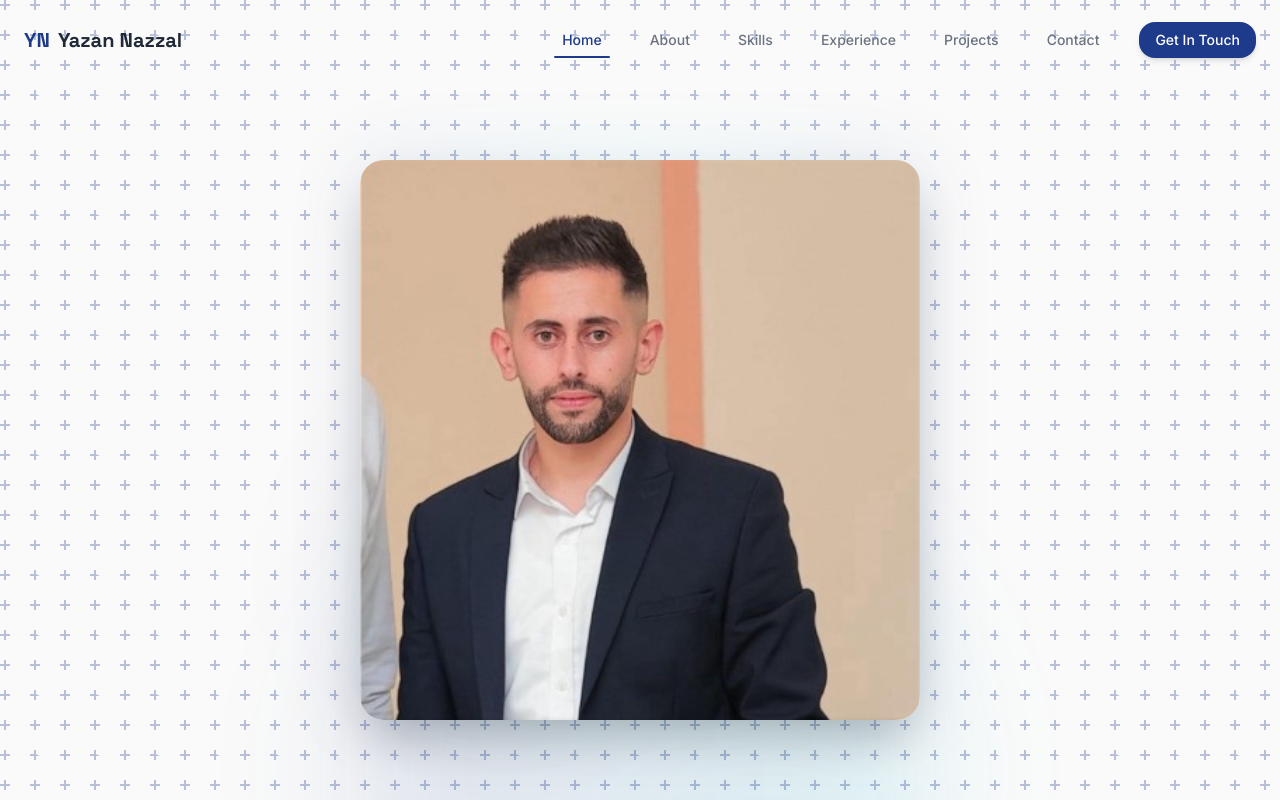
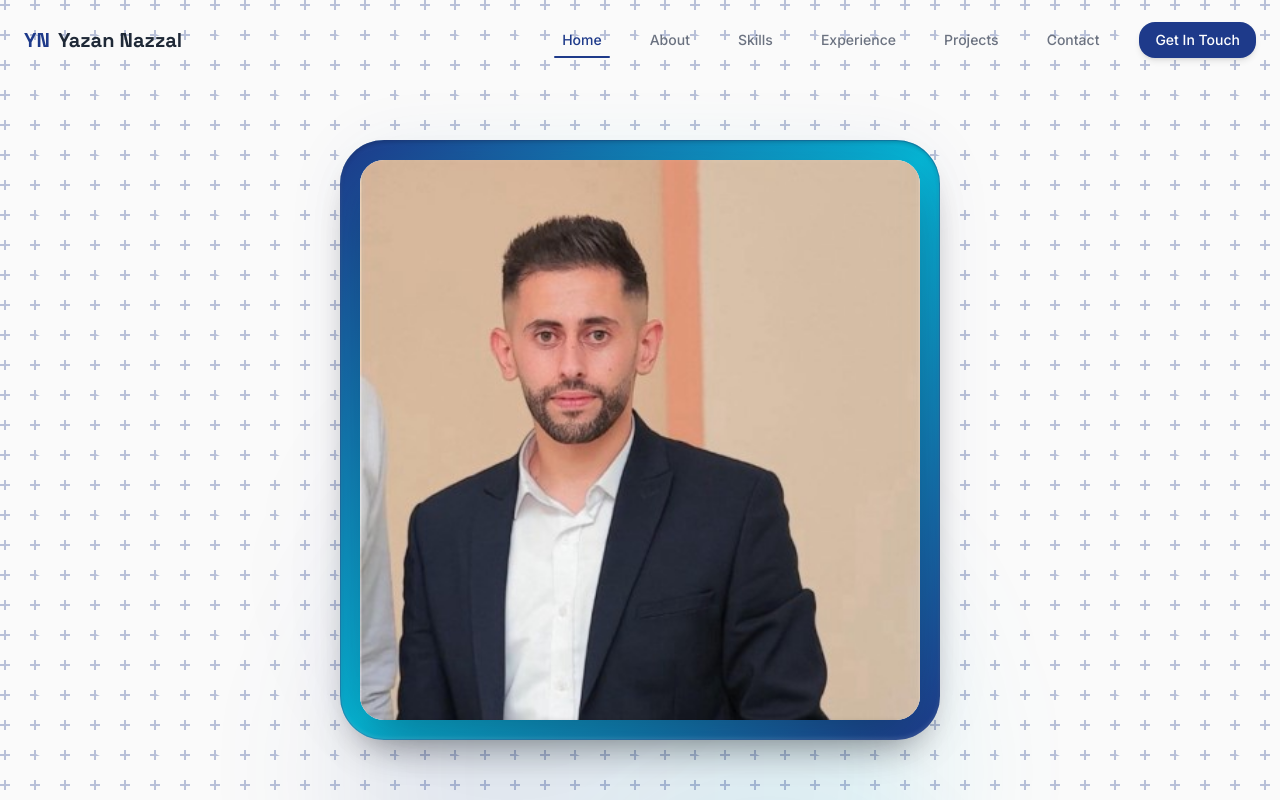
Before and after one commit to yazan77nazzl/portfoliowebsite, a React (Vite) app: page / in a window 1280 px wide. Shown: the top 800 px of the page. Built offline with nearby package versions, Linux system fonts and the light colour scheme.

Commit message:
Add premium physical photo frame with depth, bevel, and subtle light sweep

```diff
--- a/src/components/sections/HeroContent.tsx
+++ b/src/components/sections/HeroContent.tsx
@@ -169,41 +169,51 @@ function FloatingCard({
 }
 
 function ProfilePhoto() {
+  const frameThickness = 20; // px
+  const frameStyle: React.CSSProperties = {
+    inset: `-${frameThickness}px`,
+    borderRadius: `calc(1.5rem + ${frameThickness}px)`,
+  };
+
   return (
     <div className="relative flex justify-center">
-      {/* Frame wrapper matching portrait size */}
+      {/* Frame wrapper – same size as portrait container */}
       <div className="relative aspect-square w-full max-w-[420px] sm:max-w-[480px] lg:max-w-[560px]">
-        {/* Ambient soft glow around the frame */}
+        {/* Premium physical frame drawn behind the image */}
         <div
-          className="absolute inset-0 rounded-[inherit] bg-gradient-to-r from-primary via-accent to-primary opacity-10 blur-2xl -inset-2"
-          aria-hidden="true"
-        />
-
-        {/* Base thin border */}
-        <div className="absolute inset-0 rounded-2xl border border-border/40" aria-hidden="true" />
-
-        {/* Inner highlight for depth */}
-        <div
-          className="absolute inset-0 rounded-2xl pointer-events-none"
+          className="absolute pointer-events-none -z-10"
           style={{
-            boxShadow:
-              'inset 0 0 0 1px rgb(var(--color-primary-rgb) / 0.1), inset 0 -4px 8px -4px rgb(0 0 0 / 0.06), inset 0 4px 8px -4px rgb(255 255 255 / 0.03)',
+            ...frameStyle,
+            background: 'linear-gradient(135deg, #1e3a8a 0%, #06b6d4 50%, #1e3a8a 100%)',
+            boxShadow: `
+              0 ${frameThickness}px ${frameThickness * 2}px -${frameThickness}px rgba(0,0,0,0.4),
+              inset 0 -2px 4px rgba(255,255,255,0.15),
+              inset 0 2px 4px rgba(0,0,0,0.2),
+              inset 0 0 0 1px rgba(30,58,138,0.3)
+            `,
           }}
           aria-hidden="true"
         />
 
-        {/* Animated light sweep along the border */}
+        {/* Subtle animated light reflection on the frame surface */}
         <div
-          className="absolute inset-0 rounded-2xl overflow-hidden pointer-events-none animate-frame-sweep"
+          className="absolute pointer-events-none -z-10 animate-frame-sweep"
           style={{
-            // mask to reveal only the border ring (donut)
+            ...frameStyle,
+            // mask to keep only the frame ring
             mask: 'linear-gradient(black, black) content-box, linear-gradient(black, black) border-box',
             WebkitMask: 'linear-gradient(black, black) content-box, linear-gradient(black, black) border-box',
             maskComposite: 'exclude',
             WebkitMaskComposite: 'xor',
-            background: 'linear-gradient(90deg, transparent, rgb(var(--color-accent-rgb) / 0.25), transparent)',
+            background: 'linear-gradient(90deg, transparent, rgba(6,182,212,0.25), transparent)',
             backgroundSize: '200% 100%',
           }}
+          aria-hidden="true"
+        />
+
+        {/* Ambient soft glow around the frame */}
+        <div
+          className="absolute inset-0 rounded-[inherit] bg-gradient-to-r from-primary via-accent to-primary opacity-10 blur-2xl -inset-2"
           aria-hidden="true"
         />
 
```
